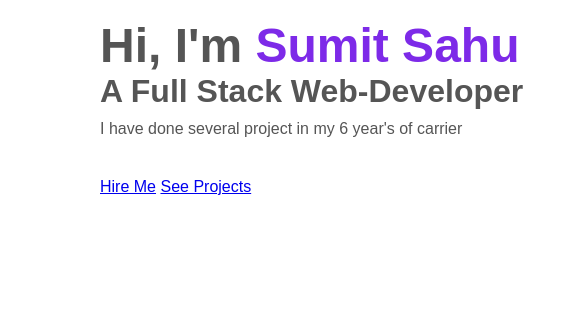
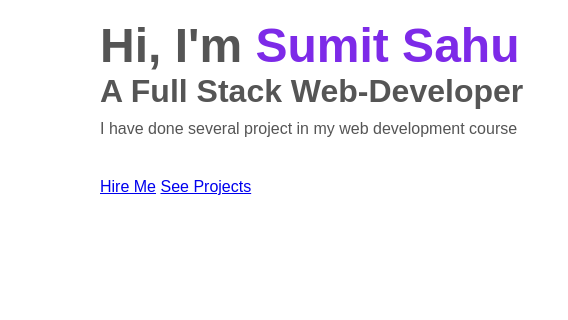
Before and after one commit to sumitsahu2505/My-portfolio, a plain HTML site: page index.html in a window 1280 px wide. Shown: the part 293-613 px from the top of the page, 0-568 px from the left. Drawn offline with Linux system fonts and the light colour scheme; a script that the page names is missing.

Commit message:
Update index.html

```diff
--- a/index.html
+++ b/index.html
@@ -24,7 +24,7 @@
         <div class = "content">
             <h2>Hi, I'm <span>Sumit Sahu</span></h2>
             <h4>A Full Stack Web-Developer</h4>
-            <p>I have done several project in my 6 year's of carrier</p>
+            <p>I have done several project in my web development course</p>
             <div class = "btn-group">
                 <a href = "#">Hire Me</a>
                 <a href = "#">See Projects</a>
```
